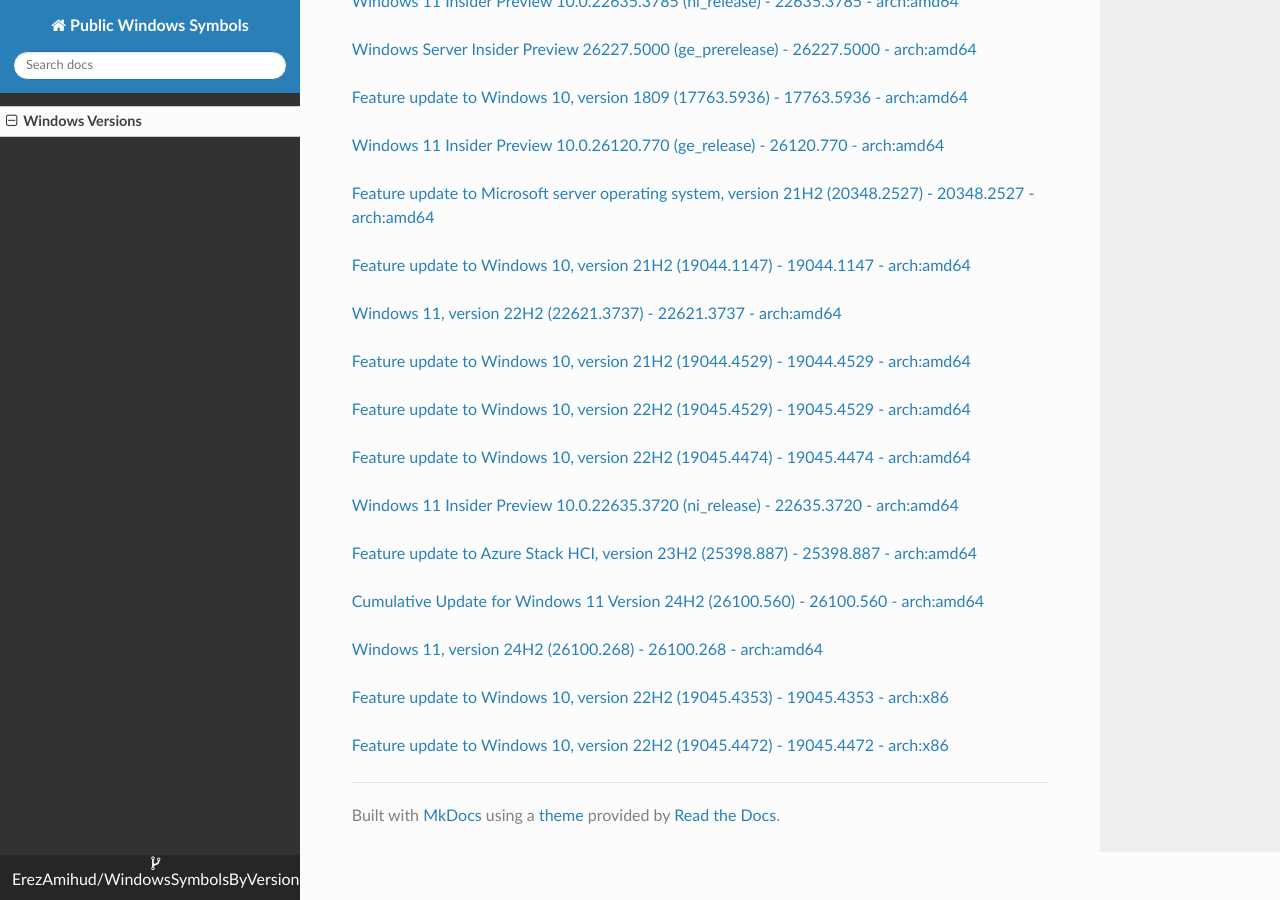
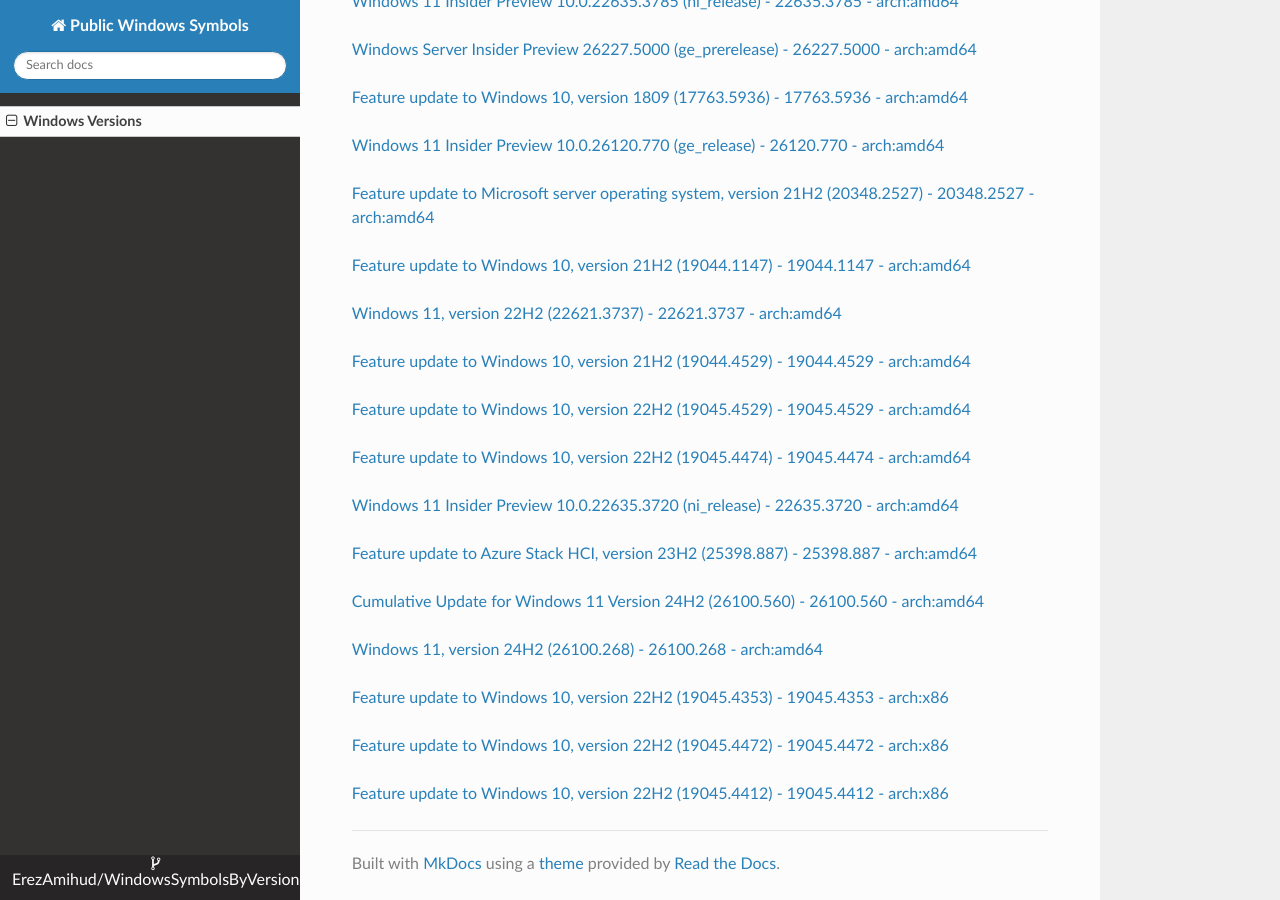
Before and after one commit to ErezAmihud/WindowsSymbolsByVersion, an MkDocs documentation site: the page built from docs/index.md, in a window 1280 px wide and 900 px high, scrolled down 13517 px. Built offline with MkDocs 1.6.1, drawn with Linux system fonts in a browser that asks for light colours; nearby versions of some CDN libraries.

Commit message:
Automated commit, add manifest for 6a57e66a-cc5d-4684-a35b-6b0a81cdccfa

```diff
--- a/docs/index.md
+++ b/docs/index.md
@@ -715,3 +715,6 @@
 
 
 [Feature update to Windows 10, version 22H2 (19045.4472) - 19045.4472 - arch:x86](https://github.com/ErezAmihud/WindowsSymbolsByVersion/blob/main/manifests/0708b1c7-6ea3-4d9a-b01d-12c3f1f2b255.manifest)
+
+
+[Feature update to Windows 10, version 22H2 (19045.4412) - 19045.4412 - arch:x86](https://github.com/ErezAmihud/WindowsSymbolsByVersion/blob/main/manifests/6a57e66a-cc5d-4684-a35b-6b0a81cdccfa.manifest)
```
Also changed, not shown: process_builds.json (+1 -1 lines), 1 other file.
